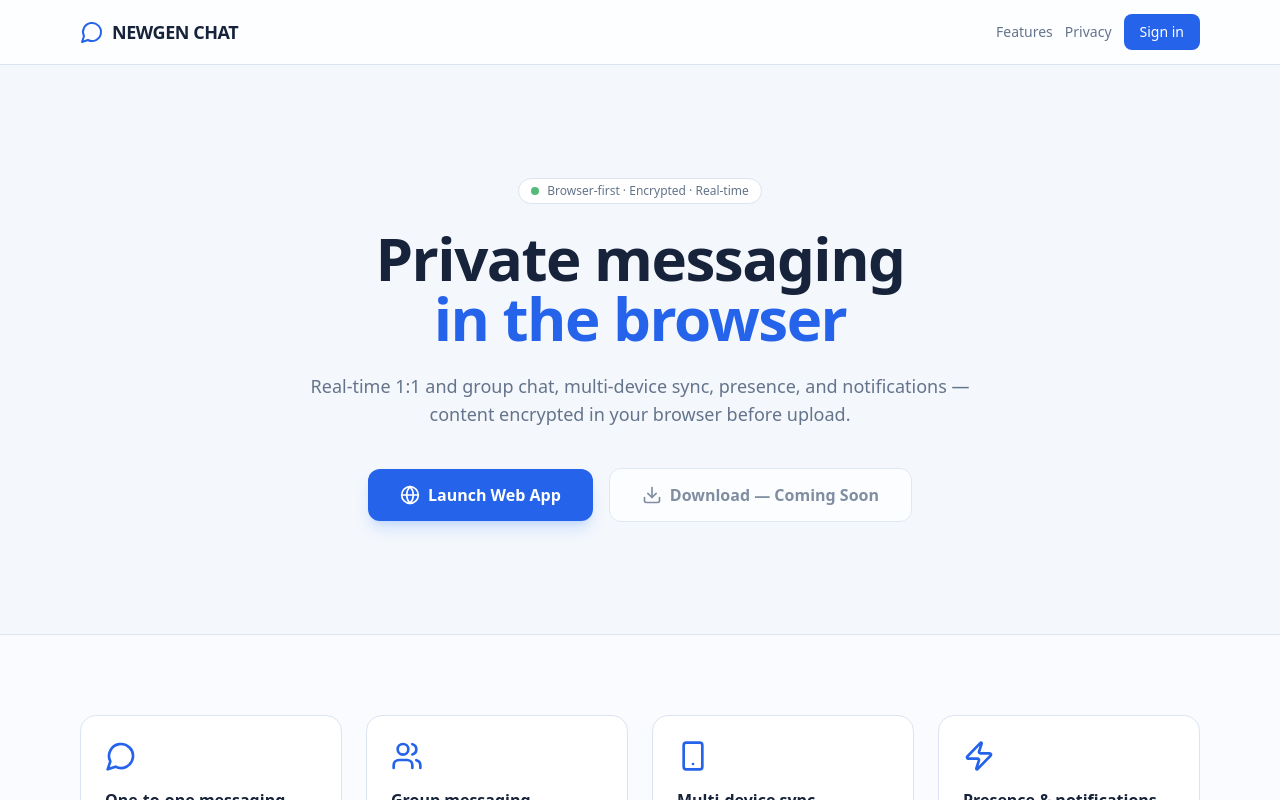
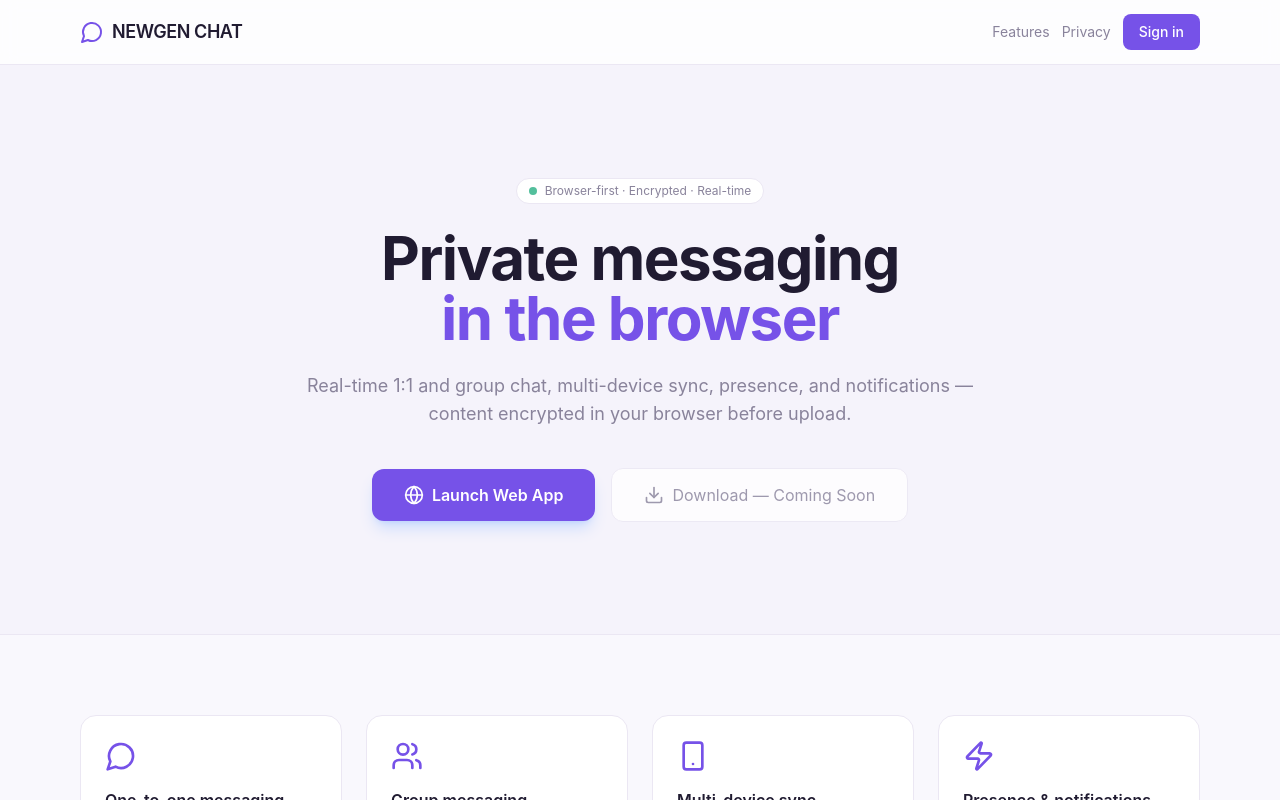
Before and after one commit to princetyagi1424/NEWGEN-CHAT, a React (Vite) app in the folder web/: page / in a window 1280 px wide. Built offline with nearby package versions, Linux system fonts and the light colour scheme; no server answers.

Commit message:
Add NEWGEN premium social messaging design system

```diff
--- a/web/src/index.css
+++ b/web/src/index.css
@@ -1,41 +1,100 @@
 @import "tailwindcss";
 
 :root {
-  --bg: #f4f7fc;
+  color-scheme: light;
+  --bg: #f5f3fb;
   --panel: #ffffff;
-  --panel-2: #edf2f9;
-  --border: #dbe4f0;
-  --text: #17233b;
-  --muted: #64748b;
-  --accent: #2563eb;
-  --accent-hover: #1d4ed8;
-  --success: #16a34a;
-  --danger: #dc2626;
-  --warning: #d97706;
+  --panel-2: #f7f5fc;
+  --border: #ebe7f3;
+  --text: #201b31;
+  --muted: #89839b;
+  --accent: #7652e8;
+  --accent-hover: #6240d0;
+  --success: #16a879;
+  --danger: #dc4268;
+  --warning: #c88728;
+  --brand-violet: #7652e8;
+  --brand-pink: #e34d9a;
+  --brand-orange: #ff9b55;
+  font-synthesis: none;
+  text-rendering: optimizeLegibility;
 }
-
 * { box-sizing: border-box; }
 html, body, #root { width: 100%; height: 100%; min-height: 0; margin: 0; overflow: hidden; }
-body { min-height: 100dvh; overscroll-behavior: none; }
 body {
+  min-height: 100dvh;
+  overscroll-behavior: none;
   background: var(--bg);
   color: var(--text);
-  font-family: ui-sans-serif, system-ui, -apple-system, BlinkMacSystemFont, "Segoe UI", Roboto, "Helvetica Neue", Arial, sans-serif;
+  font-family: Inter, ui-sans-serif, system-ui, -apple-system, BlinkMacSystemFont, "Segoe UI", Roboto, "Helvetica Neue", Arial, sans-serif;
   -webkit-font-smoothing: antialiased;
 }
-::-webkit-scrollbar { width: 8px; height: 8px; }
+button, input, textarea { font: inherit; }
+button { -webkit-tap-highlight-color: transparent; }
+button:focus-visible, a:focus-visible, input:focus-visible, textarea:focus-visible {
+  outline: 3px solid rgb(118 82 232 / 30%);
+  outline-offset: 2px;
+}
+::selection { background: rgb(118 82 232 / 18%); color: #302052; }
+::-webkit-scrollbar { width: 7px; height: 7px; }
 ::-webkit-scrollbar-track { background: transparent; }
-::-webkit-scrollbar-thumb { background: #cbd5e1; border-radius: 4px; }
-::-webkit-scrollbar-thumb:hover { background: #94a3b8; }
+::-webkit-scrollbar-thumb { background: #d9d2e8; border-radius: 99px; }
+::-webkit-scrollbar-thumb:hover { background: #b9add4; }
+
+/* WhatsApp x Instagram inspired app shell */
+.newgen-app-shell {
+  background:
+    radial-gradient(ellipse at 12% 0%, rgb(227 77 154 / 10%), transparent 34%),
+    radial-gradient(ellipse at 92% 100%, rgb(118 82 232 / 12%), transparent 38%),
+    #f6f4fa;
+}
+.newgen-app-frame {
+  border-color: rgb(230 224 241 / 90%);
+  box-shadow: 0 28px 90px rgb(47 31 83 / 12%);
+}
+.newgen-sidebar {
+  background: linear-gradient(180deg, #fff 0%, #fdfcff 100%);
+  border-color: #eeeaf5;
+}
+.newgen-brand-row { min-height: 82px; }
+.newgen-chat-panel {
+  background:
+    radial-gradient(circle at 85% 12%, rgb(227 77 154 / 5%), transparent 26%),
+    linear-gradient(145deg, #fcfbff 0%, #f8f6fc 100%);
+}
+.newgen-chat-header { border-color: #eeeaf5; }
+.newgen-tab-section button { letter-spacing: .01em; }
+.newgen-sidebar button, .newgen-chat-panel button {
+  transition: background-color .18s ease, color .18s ease, border-color .18s ease, transform .18s ease, box-shadow .18s ease;
+}
+.newgen-sidebar button:active, .newgen-chat-panel button:active { transform: scale(.985); }
+.newgen-sidebar input, .newgen-chat-panel input {
+  transition: border-color .18s ease, box-shadow .18s ease, background-color .18s ease;
+}
+.message-enter { animation: message-in .2s cubic-bezier(.2,.8,.2,1); }
 @keyframes message-in {
-  from { opacity: 0; transform: translateY(8px); }
-  to { opacity: 1; transform: translateY(0); }
+  from { opacity: 0; transform: translateY(9px) scale(.985); }
+  to { opacity: 1; transform: translateY(0) scale(1); }
 }
-.message-enter { animation: message-in 0.18s ease-out; }
 @keyframes typing-dot {
-  0%, 60%, 100% { opacity: 0.3; transform: translateY(0); }
+  0%, 60%, 100% { opacity: .3; transform: translateY(0); }
   30% { opacity: 1; transform: translateY(-3px); }
 }
 .typing-dot { animation: typing-dot 1.2s infinite; }
-.typing-dot:nth-child(2) { animation-delay: 0.15s; }
-.typing-dot:nth-child(3) { animation-delay: 0.3s; }
+.typing-dot:nth-child(2) { animation-delay: .15s; }
+.typing-dot:nth-child(3) { animation-delay: .3s; }
+
+@media (max-width: 767px) {
+  .newgen-app-shell { background: #fff; }
+  .newgen-app-frame { border: 0; border-radius: 0; box-shadow: none; }
+  .newgen-sidebar { border-right: 0; }
+  .newgen-brand-row { min-height: 72px; padding-top: max(1rem, env(safe-area-inset-top)); }
+}
+@media (prefers-reduced-motion: reduce) {
+  *, *::before, *::after {
+    scroll-behavior: auto !important;
+    animation-duration: .01ms !important;
+    animation-iteration-count: 1 !important;
+    transition-duration: .01ms !important;
+  }
+}
```
